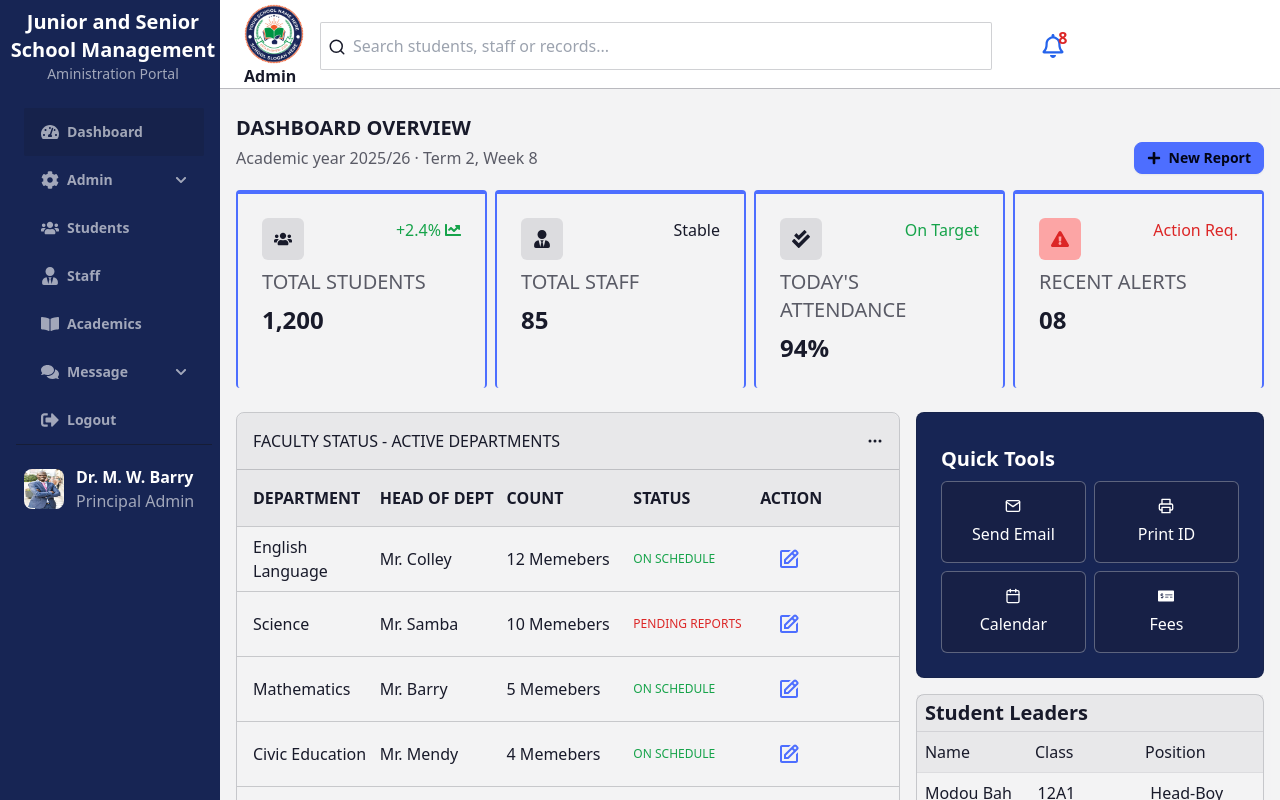
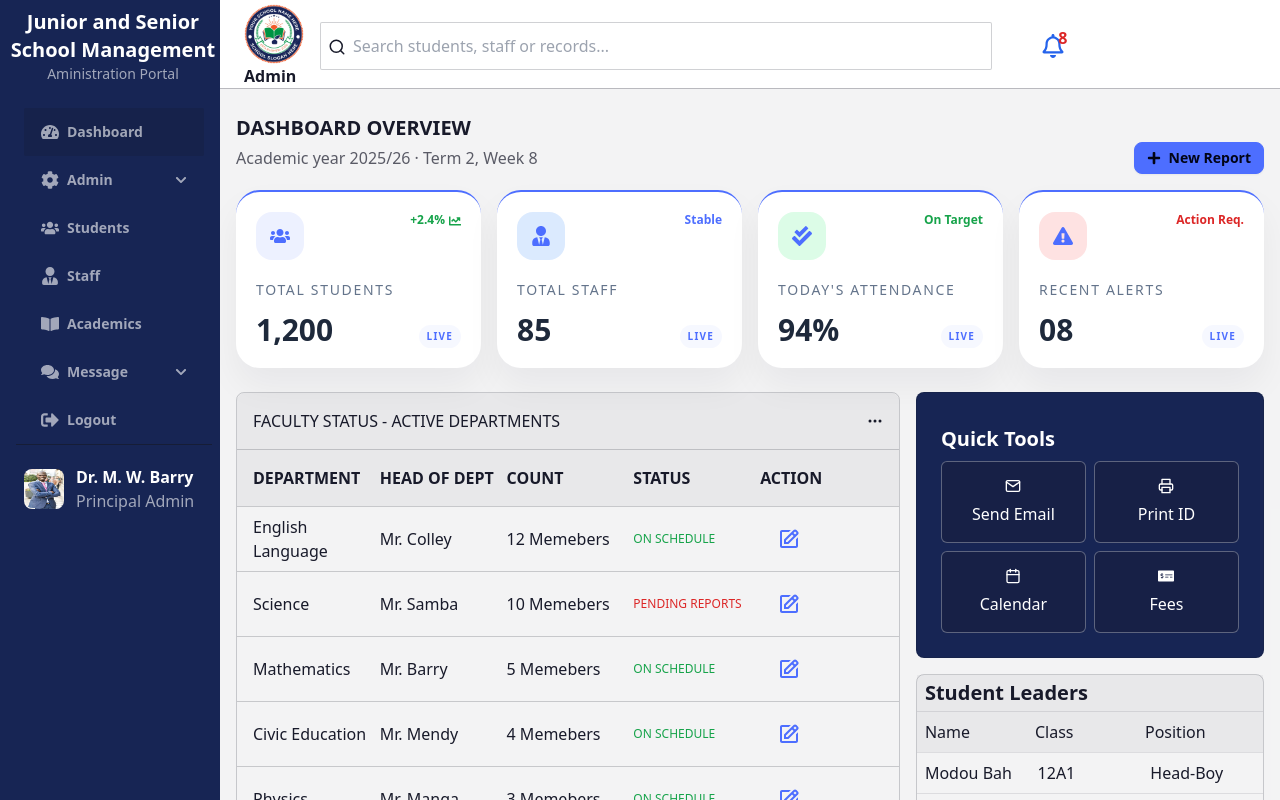
Before and after one commit to barrymomodouwurrie-165/school-management-system, a React app in the folder Frondend/: page /admin-dashboard in a window 1280 px wide. Shown: the top 800 px of the page. Built offline with nearby package versions, Linux system fonts and the light colour scheme; the HTML template or start-up script is replaced by a standard one.

Commit message:
updated the styles in the admin dashboard content to look more attractive.

```diff
--- a/Frondend/src/components/AdminContent.jsx
+++ b/Frondend/src/components/AdminContent.jsx
@@ -13,7 +13,9 @@ const AdminContent = ({ isOpen }) => {
   return (
     <div className={`${isOpen ? "" : "pt-[82px]"}`}>
       <div className={`${isOpen ? "px-4 py-2" : "px-4 py-8"}`}>
-        <h1 className="text-l md:text-xl font-bold font-sans">DASHBOARD OVERVIEW</h1>
+        <h1 className="text-l md:text-xl font-bold font-sans">
+          DASHBOARD OVERVIEW
+        </h1>
         <div className="flex items-center justify-between">
           <p className="text-base-content/70">
             Academic year 2025/26 &middot; Term 2, Week 8
@@ -23,58 +25,83 @@ const AdminContent = ({ isOpen }) => {
             New Report
           </button>
         </div>
-        <div className="grid grid-cols-2 gap-2 md:grid-cols-4 items-stretch justify-between mt-4">
-          <div className="card p-6 border-t-4 border-x-2 border-primary flex flex-col gap-2 flex-1 h-full">
-            <div className="flex items-start justify-between gap-1 md:gap-0">
-              <div className="p-3 rounded-md bg-base-content/10">
-                <FaUsers size={18} />
+        <div className="mt-4 grid grid-cols-1 gap-4 sm:grid-cols-2 xl:grid-cols-4">
+          {[
+            {
+              label: "TOTAL STUDENTS",
+              value: "1,200",
+              trend: "+2.4%",
+              tone: "green",
+              icon: FaUsers,
+              bg: "bg-primary/10",
+            },
+            {
+              label: "TOTAL STAFF",
+              value: "85",
+              trend: "Stable",
+              tone: "blue",
+              icon: FaUserTie,
+              bg: "bg-blue-100",
+            },
+            {
+              label: "TODAY'S ATTENDANCE",
+              value: "94%",
+              trend: "On Target",
+              tone: "green",
+              icon: FaCheckDouble,
+              bg: "bg-green-100",
+            },
+            {
+              label: "RECENT ALERTS",
+              value: "08",
+              trend: "Action Req.",
+              tone: "red",
+              icon: FaExclamationTriangle,
+              bg: "bg-red-100",
+            },
+          ].map((item) => {
+            const Icon = item.icon;
+            const toneClasses = {
+              green: "text-green-600",
+              blue: "text-primary",
+              red: "text-red-600",
+            };
+
+            return (
+              <div
+                key={item.label}
+                className="group rounded-[1.5rem] border-t-2 border-primary bg-white p-5 shadow-[0_18px_35px_rgba(15,23,42,0.05)] transition-all duration-300 hover:-translate-y-1 hover:shadow-[0_22px_45px_rgba(37,99,235,0.12)]"
+              >
+                <div className="flex items-start justify-between gap-3">
+                  <div
+                    className={`flex h-12 w-12 items-center justify-center rounded-2xl ${item.bg}`}
+                  >
+                    <Icon size={20} className="text-primary" />
+                  </div>
+                  <div
+                    className={`text-xs font-semibold ${toneClasses[item.tone]}`}
+                  >
+                    {item.trend}
+                    {item.label === "TOTAL STUDENTS" && (
+                      <FaChartLine className="ml-1 inline" />
+                    )}
+                  </div>
+                </div>
+
+                <p className="mt-5 text-sm font-medium uppercase tracking-[0.12em] text-slate-500">
+                  {item.label}
+                </p>
+                <div className="mt-3 flex items-end justify-between">
+                  <span className="text-3xl font-black text-slate-800">
+                    {item.value}
+                  </span>
+                  <span className="rounded-full bg-primary/5 px-2 py-1 text-[10px] font-semibold uppercase tracking-[0.12em] text-primary">
+                    Live
+                  </span>
+                </div>
               </div>
-              <div className="flex items-center gap-2 md:gap-1 text-green-600">
-                +2.4% <FaChartLine />
-              </div>
-            </div>
-            <p className="text-l md:text-xl text-base-content/70">
-              TOTAL STUDENTS
-            </p>
-            <span className="text-2xl font-bold">1,200</span>
-          </div>
-          <div className="card p-6 border-t-4 border-x-2 border-primary flex flex-col gap-2 flex-1 h-full">
-            <div className="flex items-start justify-between">
-              <div className="p-3 rounded-md bg-base-content/10">
-                <FaUserTie size={18} />
-              </div>
-              <div>Stable</div>
-            </div>
-            <p className="text-l md:text-xl text-base-content/70">
-              TOTAL STAFF
-            </p>
-            <span className="text-2xl font-bold">85</span>
-          </div>
-          <div className="card p-6 border-t-4 border-x-2 border-primary flex flex-col gap-2 flex-1 h-full">
-            <div className="flex items-start justify-between gap-4 md:gap-0">
-              <div className="p-3 rounded-md bg-base-content/10">
-                <FaCheckDouble size={18} />
-              </div>
-              <div className="text-green-600">On Target</div>
-            </div>
-            <p className="text-l md:text-xl text-base-content/70 max-w-">
-              {" "}
-              TODAY'S ATTENDANCE
-            </p>
-            <span className="text-2xl font-bold">94%</span>
-          </div>
-          <div className="card p-6 border-t-4 border-x-2 border-primary flex flex-col gap-2 flex-1 h-full">
-            <div className="flex items-start justify-between gap-4 md:gap-0">
-              <div className="p-3 rounded-md bg-red-300">
-                <FaExclamationTriangle size={18} className="text-red-600" />
-              </div>
-              <div className="text-red-600">Action Req.</div>
-            </div>
-            <p className="text-l md:text-xl text-base-content/70">
-              RECENT ALERTS
-            </p>
-            <span className="text-2xl font-bold">08</span>
-          </div>
+            );
+          })}
         </div>
         <AdminStatus />
         <AdminRecentActivity />
--- a/Frondend/src/components/Navbar.jsx
+++ b/Frondend/src/components/Navbar.jsx
@@ -9,7 +9,11 @@ const Navbar = () => {
           <div className="flex flex-col justify-between gap-3 md:flex-row md:items-center">
             <div className="flex items-center gap-3">
               <div className="flex h-12 w-12 items-center justify-center rounded-full border border-primary/20 bg-primary/5 p-1 shadow-sm">
-                <img src={logo} alt="School logo" className="h-full w-full rounded-full object-cover" />
+                <img
+                  src={logo}
+                  alt="School logo"
+                  className="h-full w-full rounded-full object-cover"
+                />
               </div>
               <div>
                 <p className="text-sm font-semibold uppercase tracking-[0.18em] text-primary/80">
```
Also changed, not shown: Frondend/src/components/Header.jsx (+12 -6 lines), Frondend/src/components/Mainboday.jsx (+6 -2 lines).
